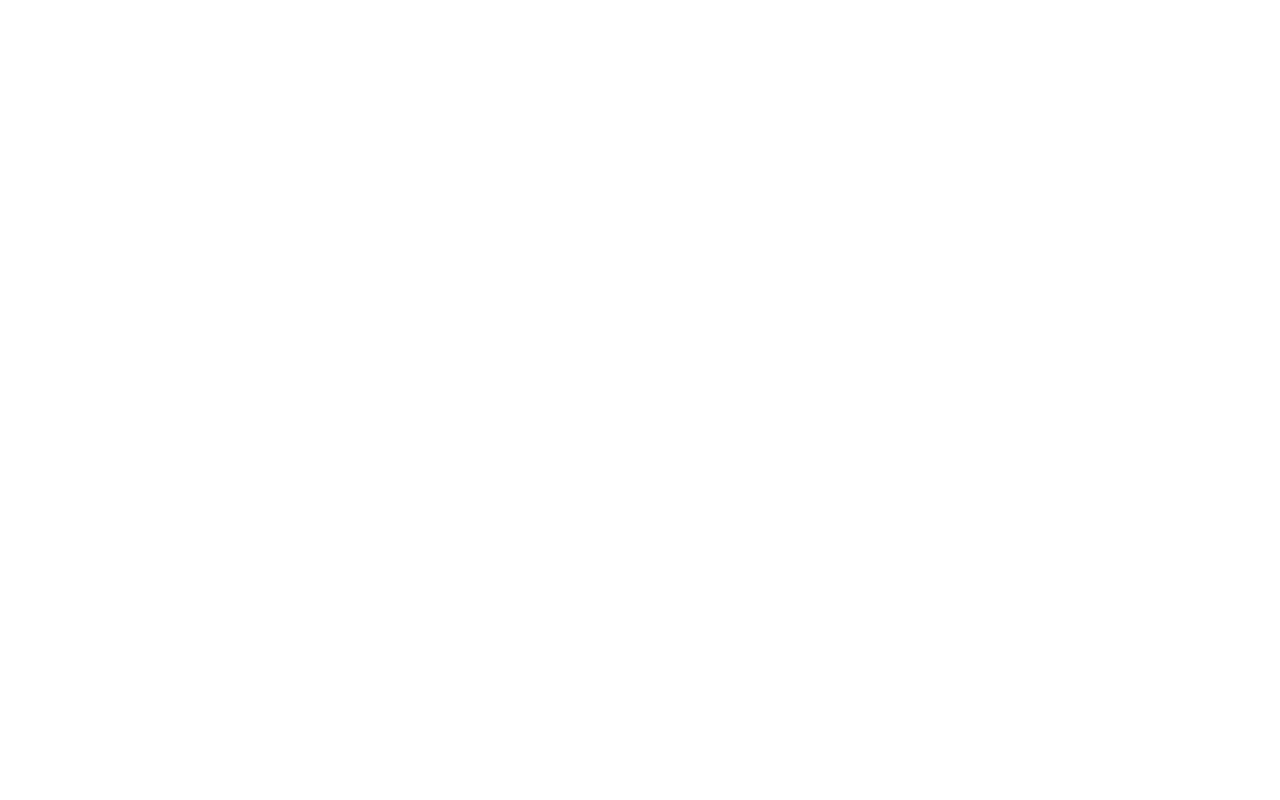
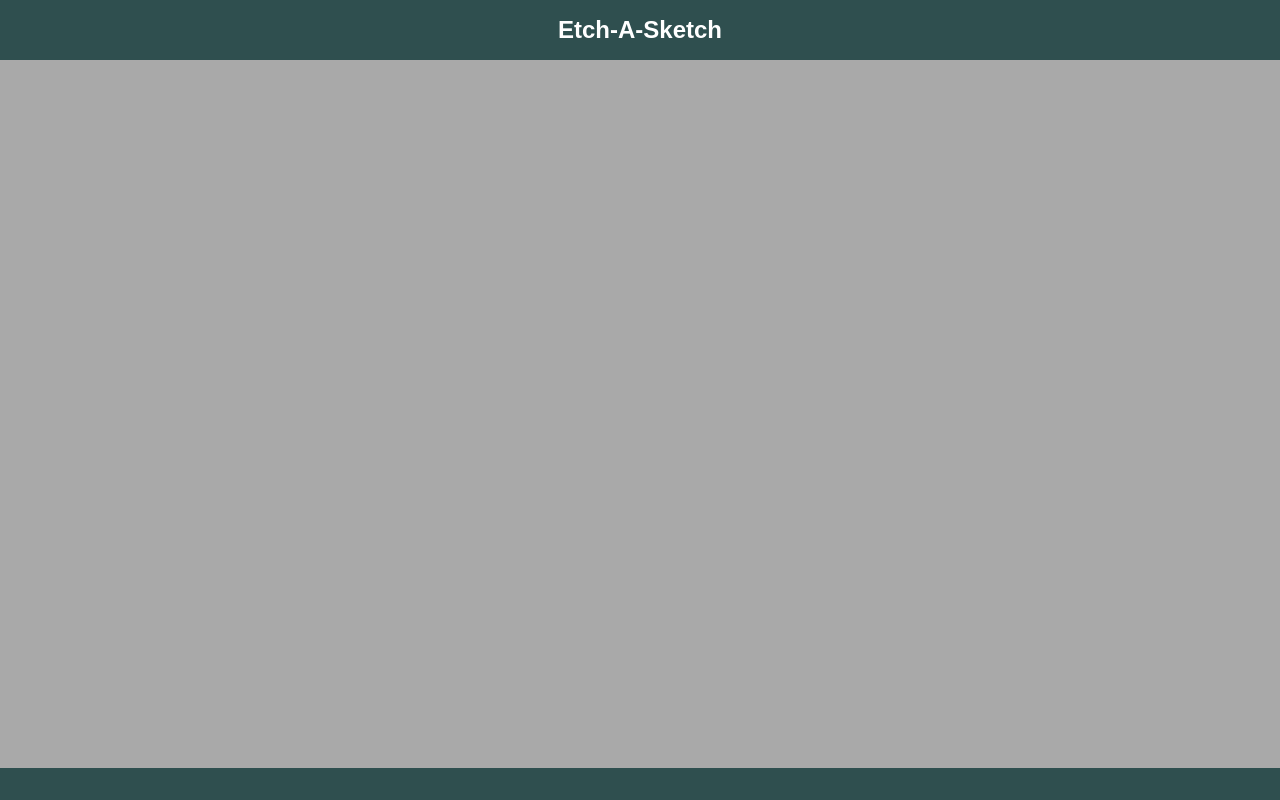
Before and after one commit to JCEE-Raven/odin-etch-a-sketch, a plain HTML site: page index.html in a window 1280 px wide. Drawn offline with Linux system fonts and the light colour scheme.

Commit message:
ADD initial div containers
Built initial div containers to hold the header footer and the main
game field
Added initial css to containers

```diff
--- a/css/style.css
+++ b/css/style.css
@@ -3,3 +3,30 @@
     padding: 0;
     box-sizing: border-box;
 }
+
+body {
+    height: 100vh;
+    overflow: hidden;
+    font-family: Arial, Helvetica, sans-serif;
+    display: flex;
+    flex-direction: column;
+}
+
+.headerContainer,
+.footerContainer {
+    background-color: darkslategray;
+    color: white;
+    display: flex;
+    justify-content: center;
+    padding: 16px;
+}
+
+.gameContainer {
+    background-color: darkgrey;
+    display: flex;
+    flex-direction: column;
+    justify-content: center;
+    align-items: center;
+    gap: 16px;
+    flex: 1;
+}
--- a/index.html
+++ b/index.html
@@ -7,7 +7,18 @@
     <link rel="stylesheet" href="./css/style.css">
     <script src="./js/etch-a-sketch.js" defer></script>
 </head>
-<body>
+    <body>
+        <div class="headerContainer">
+            <h2 class="title">Etch-A-Sketch</h2>
+        </div>
 
-</body>
+        <div class="gameContainer">
+
+        </div>
+
+        <div class="footerContainer">
+
+        </div>
+
+    </body>
 </html>
```
